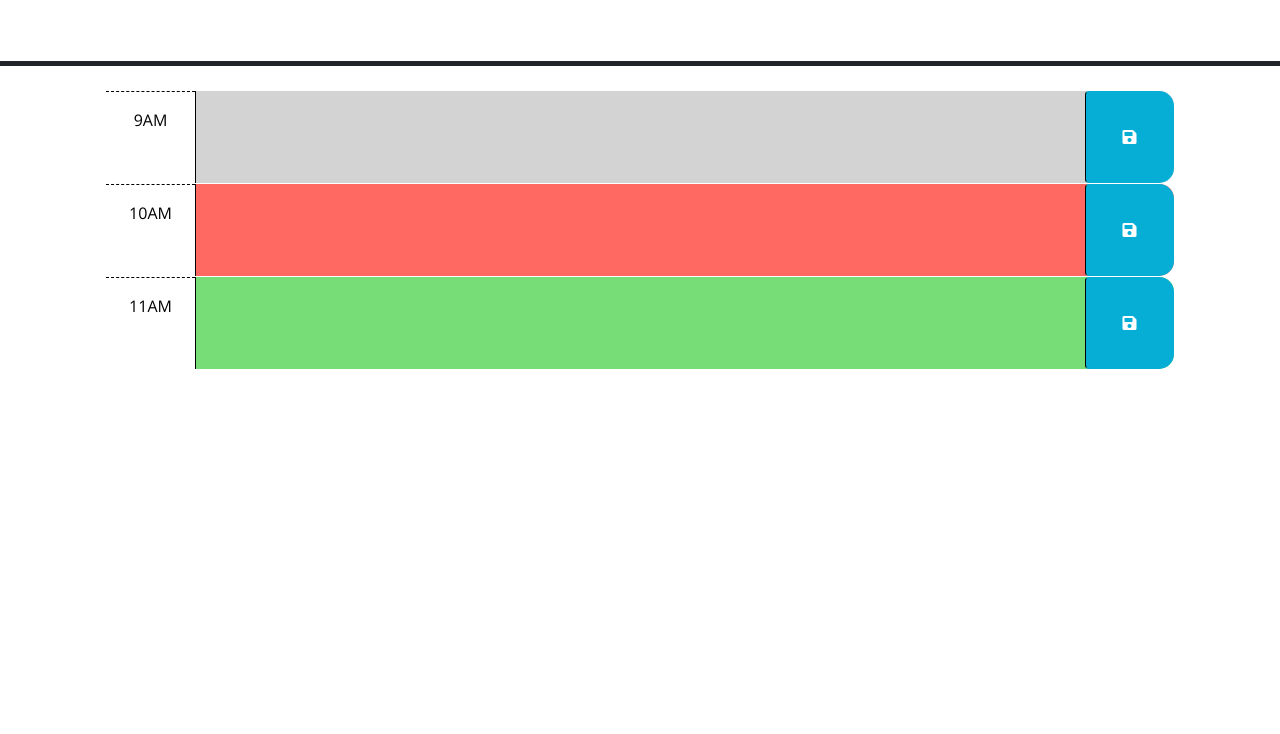
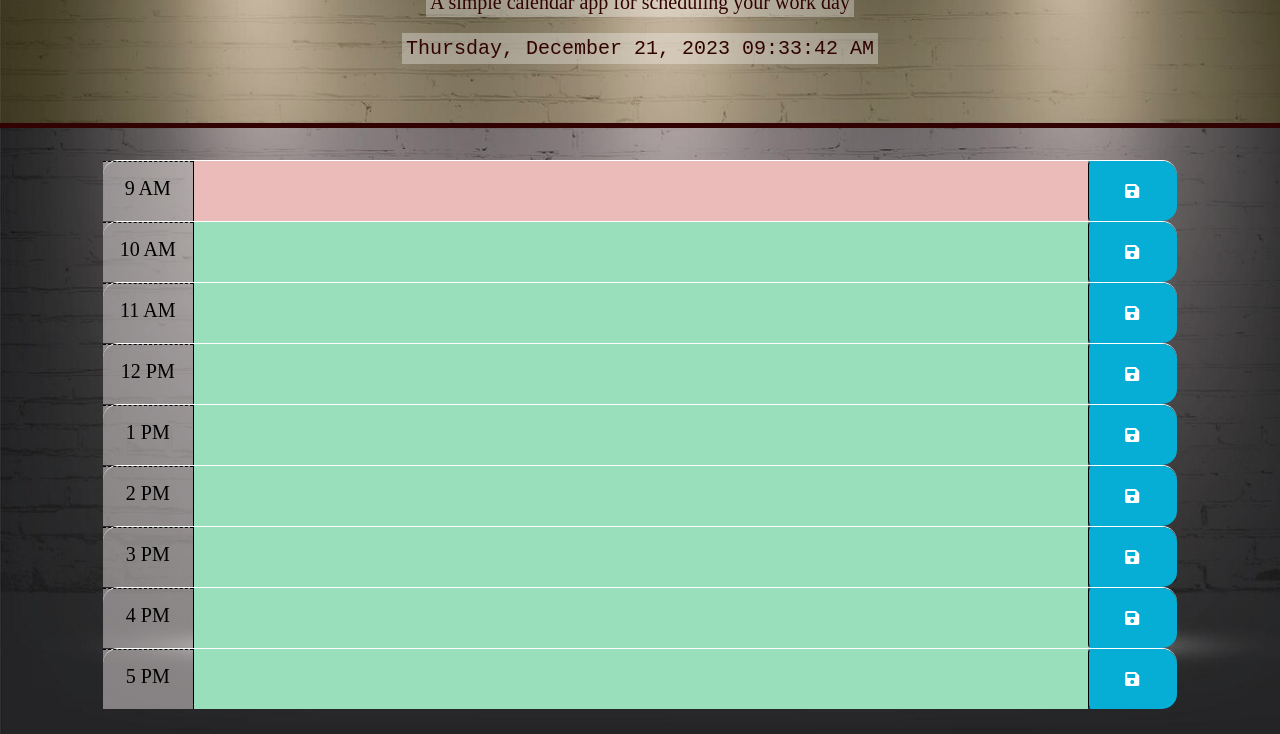
Before and after one commit to Yousra-Kamal/Work-Day-Scheduler, a plain HTML site: page index.html in a window 1280 px wide. Shown: the part 166-900 px from the top of the page. Before the commit the page ends 800 px from the top, so only its background shows below. Drawn offline with nearby package versions, Linux system fonts and the light colour scheme.

Commit message:
Added JavaScript logic/ updated css & html

```diff
--- a/assets/css/style.css
+++ b/assets/css/style.css
@@ -1,8 +1,22 @@
+/* Styles for the body element */
 body {
-  font-family: 'Open Sans', sans-serif;
-  font-size: 16px;
+  font-family: serif;
+  font-size: 20px;
+  line-height: 1;
+  /*background image from https://www.freepik.com */
+  background-image: url("/assets/images/background.jpg");
+  background-size: cover;
 }
-
+/* Styles for the header */
+.jumbotron {
+  text-align: center;
+  background-color: rgba(240, 195, 17, 0.128);
+  color: rgb(48, 2, 2);
+  border-radius: 0;
+  border-bottom: 5px solid rgb(48, 2, 2);
+  font-weight: bold;
+}
+/* Styles for main content */
 textarea {
   background: transparent;
   border: none;
@@ -25,24 +39,24 @@ textarea {
 }
 
 .hour {
-  background-color: #ffffff;
+  background-color: rgba(244, 236, 236, 0.466);
   color: #000000;
   border-top: 1px dashed #000000;
 }
 
 .past {
   background-color: #d3d3d3;
-  color: white;
+  color: black;
 }
 
 .present {
-  background-color: #ff6961;
-  color: white;
+  background-color: #eabbb9;
+  color: black;
 }
 
 .future {
-  background-color: #77dd77;
-  color: white;
+  background-color: #9adfbb;
+  color: black;
 }
 
 .saveBtn {
@@ -52,8 +66,27 @@ textarea {
   background-color: #06aed5;
   color: white;
 }
-
-.saveBtn i:hover {
+.saveBtn:hover {
   font-size: 20px;
   transition: all 0.3s ease-in-out;
 }
+
+.lead {
+  background-color: #ffffff51;
+  display: inline;
+  padding: 4px;
+}
+
+#lead {
+  margin-bottom: 2%;
+}
+
+#currentDay {
+  font-family: monospace;
+  background-color: #ffffff51;
+  display: inline;
+  padding: 4px;
+}
+.container {
+  margin-bottom: 2%;
+}
--- a/assets/js/script.js
+++ b/assets/js/script.js
@@ -1,23 +1,74 @@
-// Wrap all code that interacts with the DOM in a call to jQuery to ensure that
-// the code isn't run until the browser has finished rendering all the elements
-// in the html.
-$(function () {
-  // TODO: Add a listener for click events on the save button. This code should
-  // use the id in the containing time-block as a key to save the user input in
-  // local storage. HINT: What does `this` reference in the click listener
-  // function? How can DOM traversal be used to get the "hour-x" id of the
-  // time-block containing the button that was clicked? How might the id be
-  // useful when saving the description in local storage?
-  //
-  // TODO: Add code to apply the past, present, or future class to each time
-  // block by comparing the id to the current hour. HINTS: How can the id
-  // attribute of each time-block be used to conditionally add or remove the
-  // past, present, and future classes? How can Day.js be used to get the
-  // current hour in 24-hour time?
-  //
-  // TODO: Add code to get any user input that was saved in localStorage and set
-  // the values of the corresponding textarea elements. HINT: How can the id
-  // attribute of each time-block be used to do this?
-  //
-  // TODO: Add code to display the current date in the header of the page.
+//Wrapped all code in .ready() method to execute code when the HTML document is fully loaded.
+$(document).ready(function () {
+  // Variables selecting elements by id and class
+  var currentDaySection = $("#currentDay");
+  var mainContentSection = $(".container");
+  var workingHours = [9, 10, 11, 12, 13, 14, 15, 16, 17];
+
+  /* Function to format and display current date and time
+  in the header of the page */
+  function dateTimeDisplay() {
+    //current date and time format
+    var currentDay = moment().format("dddd, MMMM D, YYYY HH:mm:ss A");
+    currentDaySection.text(currentDay);
+  }
+
+  // Function displays the time-blocks in the container
+  function displayTimeBlocks() {
+    for (var i = 0; i < workingHours.length; i++) {
+      //creating the row for each time-block
+      var row = $("<div>");
+      row.addClass("row time-block");
+
+      //creating the first column (workingHours column)
+      var hourcolumn = $("<div>");
+      hourcolumn.addClass("col-2 col-md-1 hour text-center py-3");
+      hourcolumn.text(moment().set("hour", workingHours[i]).format("h A"));
+
+      //creating the second column for the text
+      var textColumn = $("<textarea>");
+      textColumn.addClass("col-8 col-md-10 description");
+      textColumn.data("workday-hour", workingHours[i]);
+
+      /*  apply the past, present, or future class to each time block
+      based on the current hour */
+      if (moment().hour() > workingHours[i]) {
+        textColumn.addClass("past");
+      } else if (moment().hour() < workingHours[i]) {
+        textColumn.addClass("future");
+      } else {
+        textColumn.addClass("present");
+      }
+
+      //Set the text to localStorage saved value
+      if (localStorage.getItem(workingHours[i]) !== null) {
+        var savedText = localStorage.getItem(workingHours[i]);
+        textColumn.text(savedText);
+      }
+      //creating the third column for save button
+      var saveBtn = $("<button>");
+      saveBtn.addClass("btn saveBtn col-2 col-md-1 fas fa-save");
+
+      //Appending columns inside the row
+      row.append(hourcolumn);
+      row.append(textColumn);
+      row.append(saveBtn);
+      //Appending rows in main container
+      mainContentSection.append(row);
+    }
+  }
+
+  // Function to save user input to localStorage
+  function saveInput() {
+    var inputText = $(this.previousElementSibling).val();
+    var inputHour = $(this.previousElementSibling).data("workday-hour");
+    localStorage.setItem(inputHour, inputText);
+  }
+
+  dateTimeDisplay();
+  setInterval(dateTimeDisplay, 1000);
+  displayTimeBlocks();
+
+  // Event listener for click events on the save button
+  mainContentSection.on("click", "button", saveInput);
 });
--- a/index.html
+++ b/index.html
@@ -6,7 +6,7 @@
     <meta http-equiv="X-UA-Compatible" content="ie=edge" />
     <link
       rel="stylesheet"
-      href="https://cdn.jsdelivr.net/npm/bootstrap@5.1.3/dist/css/bootstrap.min.css"
+      href=" https://cdn.jsdelivr.net/npm/bootstrap@4.6.2/dist/css/bootstrap.min.css"
     />
     <link
       rel="stylesheet"
@@ -23,48 +23,17 @@
   </head>
 
   <body>
-    <header class="p-5 mb-4 border-5 border-bottom border-dark text-center">
+    <!-- Header element -->
+    <header class="jumbotron">
       <h1 class="display-3">Work Day Scheduler</h1>
-      <p class="lead">A simple calendar app for scheduling your work day</p>
+      <div id="lead">
+        <p class="lead">A simple calendar app for scheduling your work day</p>
+      </div>
       <p id="currentDay" class="lead"></p>
     </header>
-    <div class="container-lg px-5">
-      <!-- Use class for "past", "present", and "future" to apply styles to the
-        time-block divs accordingly. The javascript will need to do this by
-        adding/removing these classes on each div by comparing the hour in the
-        id to the current hour. The html provided below is meant to be an example
-        demonstrating how the css provided can be leveraged to create the
-        desired layout and colors. The html below should be removed or updated
-        in the finished product. Remember to delete this comment once the
-        code is implemented.
-        -->
 
-      <!-- Example of a past time block. The "past" class adds a gray background color. -->
-      <div id="hour-9" class="row time-block past">
-        <div class="col-2 col-md-1 hour text-center py-3">9AM</div>
-        <textarea class="col-8 col-md-10 description" rows="3"> </textarea>
-        <button class="btn saveBtn col-2 col-md-1" aria-label="save">
-          <i class="fas fa-save" aria-hidden="true"></i>
-        </button>
-      </div>
-
-      <!-- Example of a a present time block. The "present" class adds a red background color. -->
-      <div id="hour-10" class="row time-block present">
-        <div class="col-2 col-md-1 hour text-center py-3">10AM</div>
-        <textarea class="col-8 col-md-10 description" rows="3"> </textarea>
-        <button class="btn saveBtn col-2 col-md-1" aria-label="save">
-          <i class="fas fa-save" aria-hidden="true"></i>
-        </button>
-      </div>
-
-      <!-- Example of a future time block. The "future" class adds a green background color. -->
-      <div id="hour-11" class="row time-block future">
-        <div class="col-2 col-md-1 hour text-center py-3">11AM</div>
-        <textarea class="col-8 col-md-10 description" rows="3"> </textarea>
-        <button class="btn saveBtn col-2 col-md-1" aria-label="save">
-          <i class="fas fa-save" aria-hidden="true"></i>
-        </button>
-      </div>
+    <!--Main Content Section -->
+    <main class="container container-lg px-5"></main>
 
     <script src="https://code.jquery.com/jquery-3.4.1.min.js"></script>
     <script
@@ -72,7 +41,7 @@
       integrity="sha256-iu/zLUB+QgISXBLCW/mcDi/rnf4m4uEDO0wauy76x7U="
       crossorigin="anonymous"
     ></script>
-
+    <script src="https://cdnjs.cloudflare.com/ajax/libs/moment.js/2.29.4/moment.min.js"></script>
     <script src="/assets/js/script.js"></script>
   </body>
 </html>
```
Also changed, not shown: assets/images/background.jpg (added).
